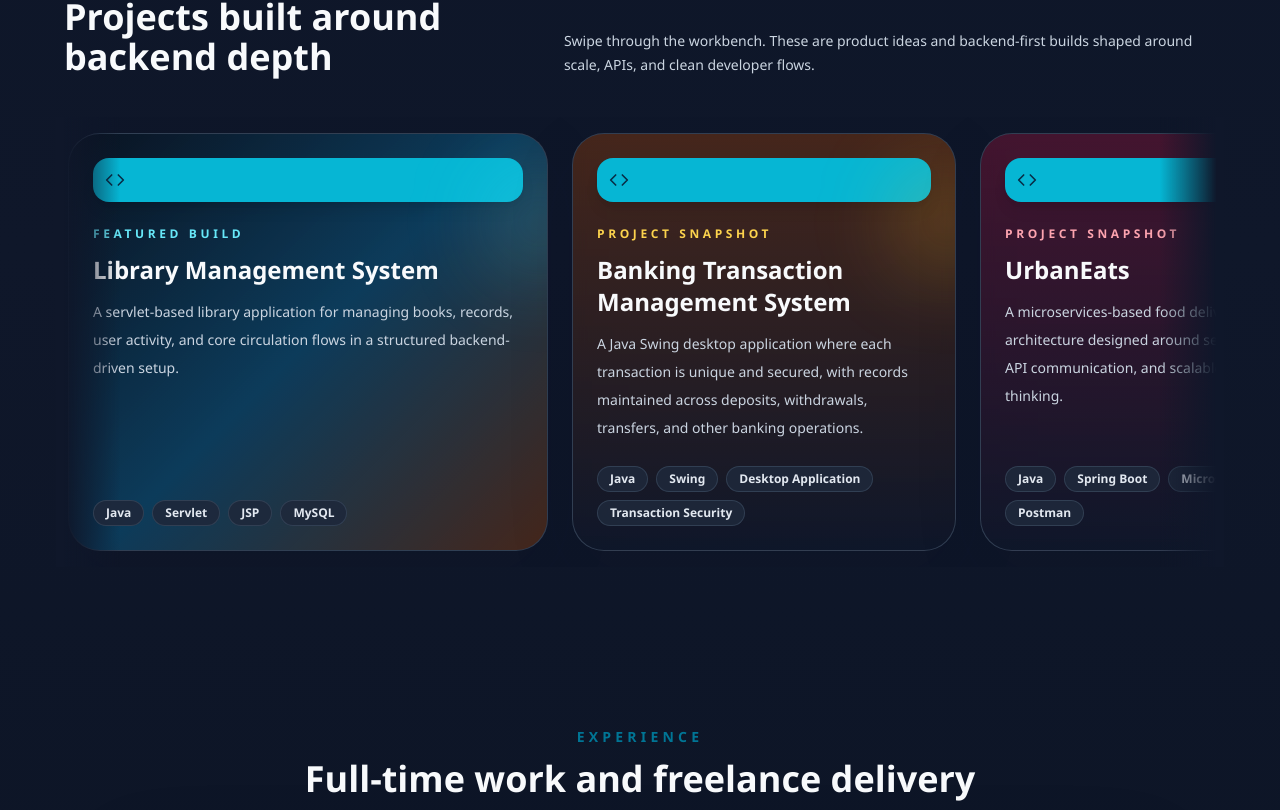
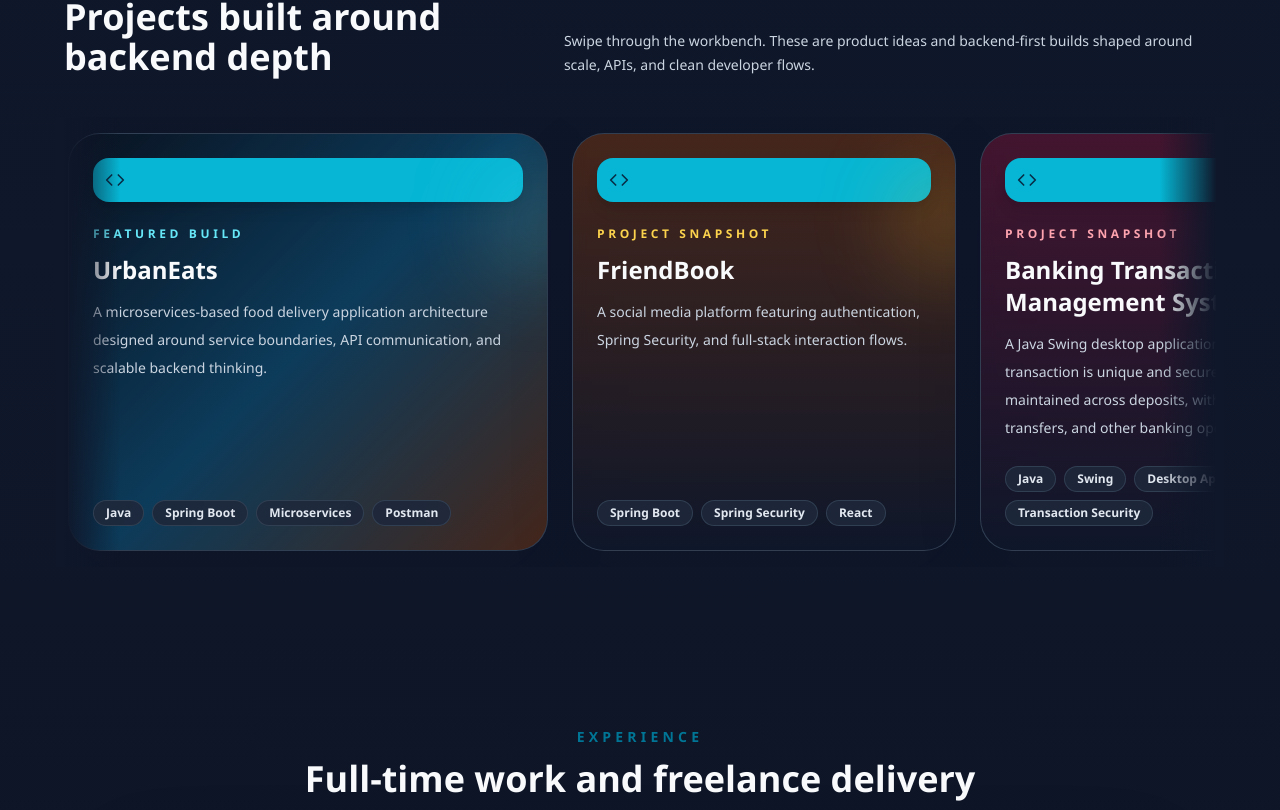
Before and after one commit to Suryansh2602/Portfolio, a React (Vite) app in the folder Profolio/: page / in a window 1280 px wide. Shown: the part 2750-3560 px from the top of the page. Built offline with nearby package versions, Linux system fonts and the light colour scheme.

Commit message:
Portfolio Update

```diff
--- a/Profolio/src/components/Game.tsx
+++ b/Profolio/src/components/Game.tsx
@@ -302,11 +302,11 @@ export const Game = ({ onCelebrate }: { onCelebrate?: () => void }) => {
             </div>
 
             <div className="mt-6 grid gap-4 sm:grid-cols-2">
-              <div className="rounded-[1.5rem] border border-slate-200 bg-slate-50 p-4">
+              <div className="rounded-1.5rem border border-slate-200 bg-slate-50 p-4">
                 <p className="text-xs font-semibold uppercase tracking-[0.24em] text-slate-400">Your Choice</p>
                 <p className="mt-3 text-xl font-black text-slate-950">{userChoice ?? 'Waiting for selection'}</p>
               </div>
-              <div className="rounded-[1.5rem] border border-slate-200 bg-slate-50 p-4">
+              <div className="rounded-1.5rem border border-slate-200 bg-slate-50 p-4">
                 <p className="text-xs font-semibold uppercase tracking-[0.24em] text-slate-400">Computer Choice</p>
                 <p className="mt-3 text-xl font-black text-slate-950">
                   {isRevealed ? computerChoice : 'Hidden until reveal'}
@@ -330,7 +330,7 @@ export const Game = ({ onCelebrate }: { onCelebrate?: () => void }) => {
               </button>
             </div>
 
-            <div className="mt-6 rounded-[1.5rem] border border-slate-200 bg-white p-4">
+            <div className="mt-6 rounded-1.5rem border border-slate-200 bg-white p-4">
               {!isRevealed ? (
                 <p className="text-sm leading-7 text-slate-600">
                   Pick your move first. Once you reveal, both choices appear together and the winner is decided.
--- a/Profolio/src/config/data.ts
+++ b/Profolio/src/config/data.ts
@@ -7,21 +7,11 @@ export interface Project {
 }
 
 export const SKILLS: string[] = [
-  "Java", "Spring Boot", "Microservices", "React",
+  "Java", "Spring Boot", "Microservices", "React", "Git",
   "TypeScript", "PostgreSQL", "Tailwind CSS", "JWT/OAuth"
 ];
 
 export const PROJECTS: Project[] = [
-  {
-    title: "Library Management System",
-    description: "A servlet-based library application for managing books, records, user activity, and core circulation flows in a structured backend-driven setup.",
-    tags: ["Java", "Servlet", "JSP", "MySQL"],
-  },
-  {
-    title: "Banking Transaction Management System",
-    description: "A Java Swing desktop application where each transaction is unique and secured, with records maintained across deposits, withdrawals, transfers, and other banking operations.",
-    tags: ["Java", "Swing", "Desktop Application", "Transaction Security"],
-  },
   {
     title: "UrbanEats",
     description: "A microservices-based food delivery application architecture designed around service boundaries, API communication, and scalable backend thinking.",
@@ -31,6 +21,16 @@ export const PROJECTS: Project[] = [
     title: "FriendBook",
     description: "A social media platform featuring authentication, Spring Security, and full-stack interaction flows.",
     tags: ["Spring Boot", "Spring Security", "React"],
+  },
+  {
+    title: "Banking Transaction Management System",
+    description: "A Java Swing desktop application where each transaction is unique and secured, with records maintained across deposits, withdrawals, transfers, and other banking operations.",
+    tags: ["Java", "Swing", "Desktop Application", "Transaction Security"],
+  },
+  {
+    title: "Library Management System",
+    description: "A servlet-based library application for managing books, records, user activity, and core circulation flows in a structured backend-driven setup.",
+    tags: ["Java", "Servlet", "JSP", "MySQL"],
   },
 ];
 
```
